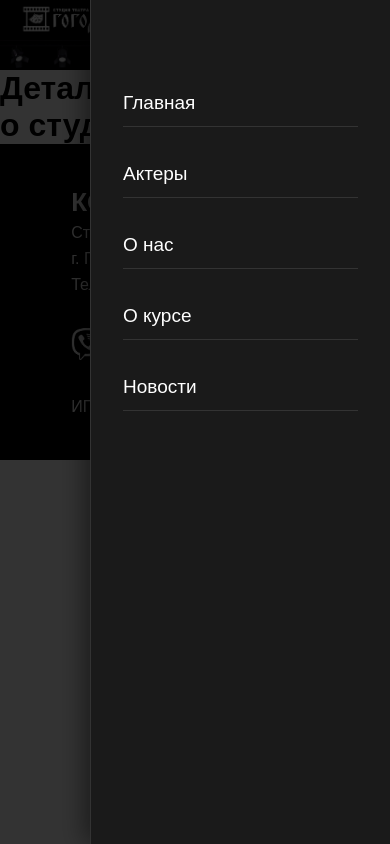
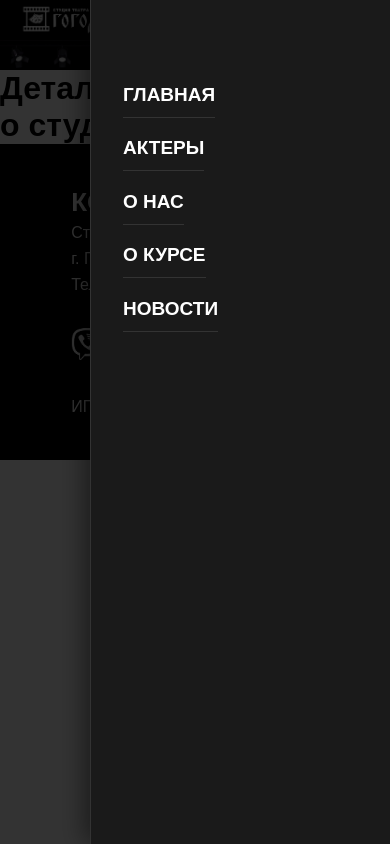
Before and after one commit to SergeiKuznetsov9/cinema-studio, a React (Vite) app: page /cinema-studio/about in a window 390 px wide. Both pictures are taken after a click on the button 365 px from the left and 20 px from the top of the page. Built offline with nearby package versions, Linux system fonts and the light colour scheme.

Commit message:
fix(*): ссылки

```diff
--- a/src/components/Footer/Footer.tsx
+++ b/src/components/Footer/Footer.tsx
@@ -13,11 +13,11 @@ export const Footer = () => {
         <div className={styles.navContainer}>
           <nav>
             <ul>
-              <TextLink url="#" title="Главная" />
-              <TextLink url="#" title="Актеры" />
-              <TextLink url="#" title="О нас" />
-              <TextLink url="#" title="О курсе" />
-              <TextLink url="#" title="Новости" />
+              <TextLink title="Главная" />
+              <TextLink title="Актеры" />
+              <TextLink title="О нас" />
+              <TextLink title="О курсе" />
+              <TextLink title="Новости" />
             </ul>
           </nav>
         </div>
--- a/src/components/Header/DesktopHeader.tsx
+++ b/src/components/Header/DesktopHeader.tsx
@@ -18,11 +18,11 @@ export const DesktopHeader = () => {
         <div className={styles.navContainer}>
           <nav>
             <ul>
-              <TextLink url="#" title="Главная" />
-              <TextLink url="#" title="Актеры" />
-              <TextLink url="#" title="О нас" />
-              <TextLink url="#" title="О курсе" />
-              <TextLink url="#" title="Новости" />
+              <TextLink title="Главная" />
+              <TextLink title="Актеры" />
+              <TextLink url="/about" title="О нас" />
+              <TextLink title="О курсе" />
+              <TextLink title="Новости" />
             </ul>
           </nav>
           <div className={styles.contactsContainer}>
--- a/src/components/Header/MobileHeader.tsx
+++ b/src/components/Header/MobileHeader.tsx
@@ -4,6 +4,7 @@ import styles from "./MobileHeader.module.scss";
 import { createPortal } from "react-dom";
 import { useEffect, useRef, useState } from "react";
 import classNames from "classnames";
+import { TextLink } from "@/shared/TextLink";
 
 export const MobileHeader = () => {
   const [isMenuOpened, setMenuOpened] = useState(false);
@@ -71,21 +72,11 @@ export const MobileHeader = () => {
                 }`}
               >
                 <nav className={styles.menuNav}>
-                  <a href="#" className={styles.menuLink}>
-                    Главная
-                  </a>
-                  <a href="#" className={styles.menuLink}>
-                    Актеры
-                  </a>
-                  <a href="#" className={styles.menuLink}>
-                    О нас
-                  </a>
-                  <a href="#" className={styles.menuLink}>
-                    О курсе
-                  </a>
-                  <a href="#" className={styles.menuLink}>
-                    Новости
-                  </a>
+                  <TextLink title="Главная" className={styles.menuLink} />
+                  <TextLink title="Актеры" className={styles.menuLink} />
+                  <TextLink title="О нас" className={styles.menuLink} />
+                  <TextLink title="О курсе" className={styles.menuLink} />
+                  <TextLink title="Новости" className={styles.menuLink} />
                 </nav>
               </div>
             </div>,
--- a/src/shared/TextLink/TextLink.tsx
+++ b/src/shared/TextLink/TextLink.tsx
@@ -1,30 +1,31 @@
 import type { FC } from "react";
 import styles from "./TextLink.module.scss";
 import classNames from "classnames";
+import { Link } from "react-router-dom";
 
 type TextLinkProps = {
-  url: string;
   title: string;
+  url?: string;
   className?: string;
   isBlank?: boolean;
   asLi?: boolean;
 };
 
 export const TextLink: FC<TextLinkProps> = ({
-  url,
+  url = "/",
   title,
   className,
   asLi = true,
   isBlank = false,
 }) => {
   const linkElement = (
-    <a
+    <Link
       target={isBlank ? "_blank" : "_self"}
-      href={url}
+      to={url}
       className={classNames(styles.TextLink, className)}
     >
       {title}
-    </a>
+    </Link>
   );
 
   return asLi ? <li>{linkElement}</li> : linkElement;
--- a/vite.config.ts
+++ b/vite.config.ts
@@ -5,7 +5,7 @@ import path from "path";
 // https://vite.dev/config/
 export default defineConfig({
   plugins: [react()],
-  base: '/cinema-studio/',
+  base: '/cinema-studio',
   resolve: {
     alias: {
       "@": path.resolve(__dirname, "src"),
```
